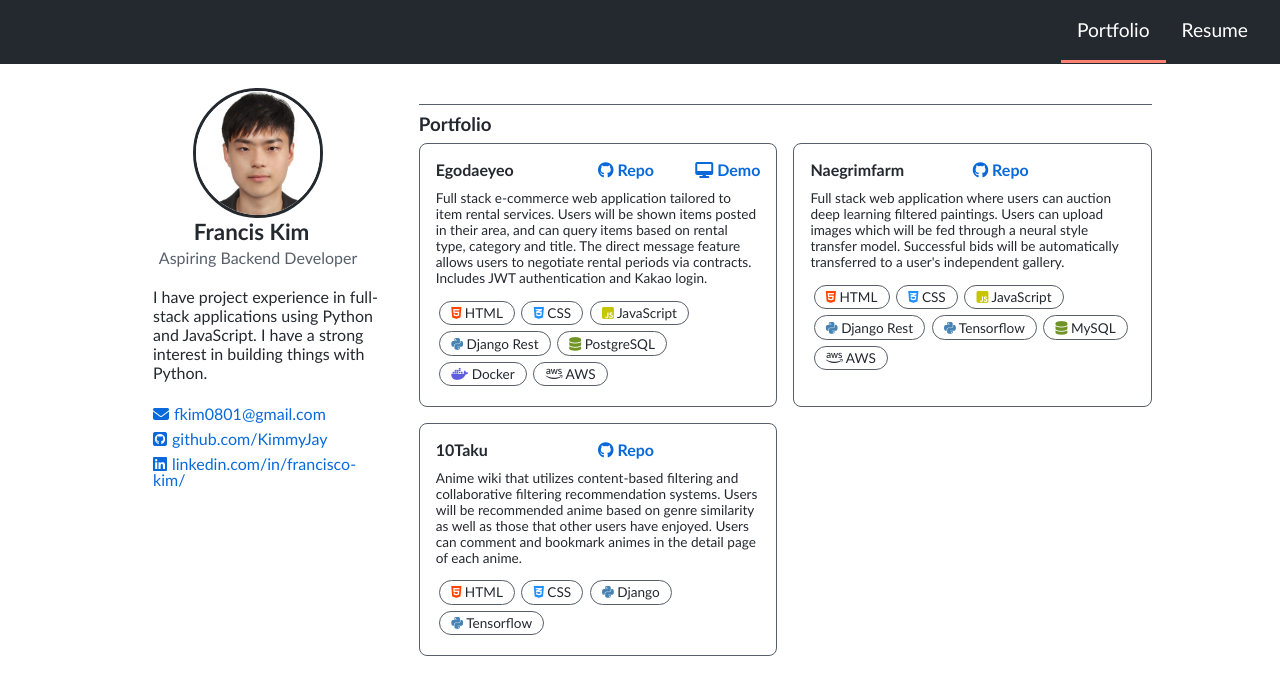
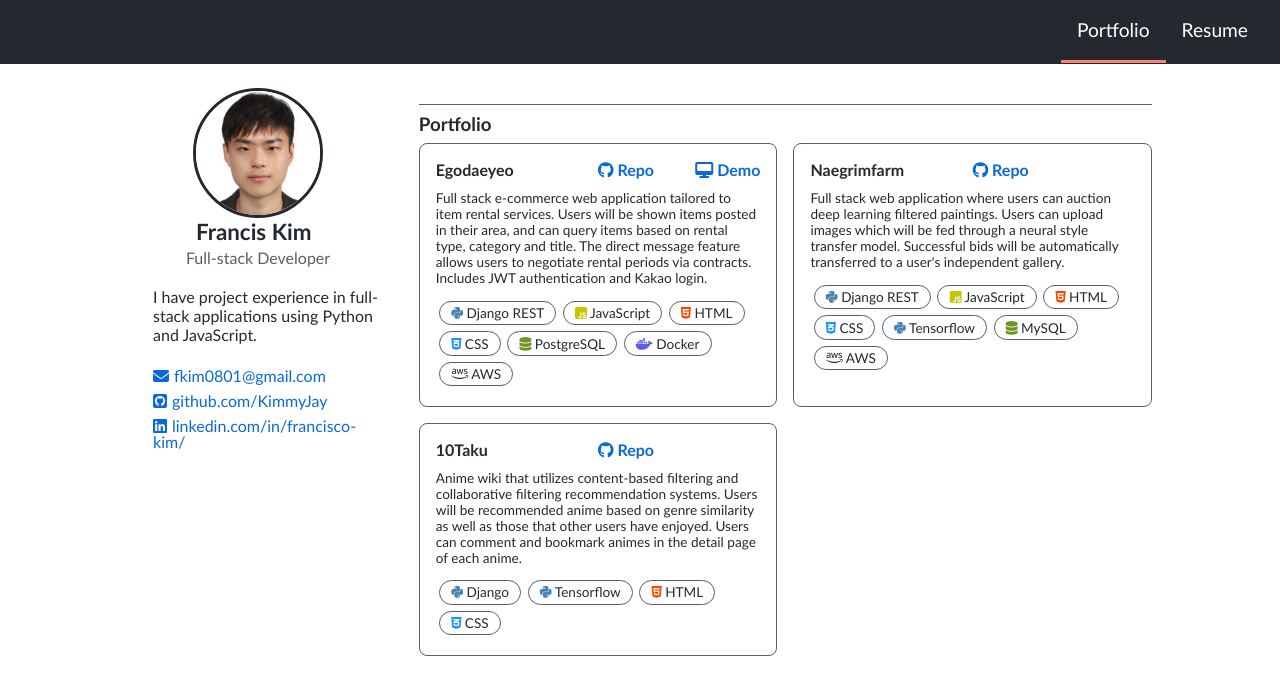
Before and after one commit to KimmyJay/KimmyJay.github.io, a plain HTML site: page index.html in a window 1280 px wide. Drawn offline with Linux system fonts and the light colour scheme.

Commit message:
resume update

```diff
--- a/index.html
+++ b/index.html
@@ -44,12 +44,11 @@
               <img class="profile-img" src="images/profile.jpg" alt="" />
               <div class="profile-title">
                 <h1 class="profile-name">Francis Kim</h1>
-                <span class="profile-job">Aspiring Backend Developer</span>
+                <span class="profile-job">Full-stack Developer</span>
               </div>
             </div>
             <p class="profile-desc">
               I have project experience in full-stack applications using Python and JavaScript.
-              I have a strong interest in building things with Python.
             </p>
             <div class="profile-contacts">
               <a
@@ -105,10 +104,10 @@
                   The direct message feature allows users to negotiate rental periods via contracts.
                   Includes JWT authentication and Kakao login.
                 <ul class="tech-list">
+                  <li class="tech-item"><i class="fab fa-python"></i> Django REST</li>
+                  <li class="tech-item"><i class="fab fa-js-square"></i> JavaScript</li>
                   <li class="tech-item"><i class="fab fa-html5"></i> HTML</li>
                   <li class="tech-item"><i class="fab fa-css3-alt"></i> CSS</li>
-                  <li class="tech-item"><i class="fab fa-js-square"></i> JavaScript</li>
-                  <li class="tech-item"><i class="fab fa-python"></i> Django Rest</li>
                   <li class="tech-item"><i class="fas fa-database"></i> PostgreSQL</li>
                   <li class="tech-item"><i class="fab fa-docker"></i> Docker</li>
                   <li class="tech-item"><i class="fab fa-aws"></i> AWS</li>
@@ -134,10 +133,10 @@
                   Users can upload images which will be fed through a neural style transfer model. Successful bids will be automatically transferred to a user's independent gallery.
                 </p>
                 <ul class="tech-list">
+                  <li class="tech-item"><i class="fab fa-python"></i> Django REST</li>
+                  <li class="tech-item"><i class="fab fa-js-square"></i> JavaScript</li>
                   <li class="tech-item"><i class="fab fa-html5"></i> HTML</li>
                   <li class="tech-item"><i class="fab fa-css3-alt"></i> CSS</li>
-                  <li class="tech-item"><i class="fab fa-js-square"></i> JavaScript</li>
-                  <li class="tech-item"><i class="fab fa-python"></i> Django Rest</li>
                   <li class="tech-item"><i class="fab fa-python"></i> Tensorflow</li>
                   <li class="tech-item"><i class="fas fa-database"></i> MySQL</li>
                   <li class="tech-item"><i class="fab fa-aws"></i> AWS</li>
@@ -163,10 +162,10 @@
                   Anime wiki that utilizes content-based filtering and collaborative filtering recommendation systems. Users will be recommended anime based on genre similarity as well as those that other users have enjoyed. Users can comment and bookmark animes in the detail page of each anime.
                 </p>
                 <ul class="tech-list">
+                  <li class="tech-item"><i class="fab fa-python"></i> Django</li>
+                  <li class="tech-item"><i class="fab fa-python"></i> Tensorflow</li>
                   <li class="tech-item"><i class="fab fa-html5"></i> HTML</li>
                   <li class="tech-item"><i class="fab fa-css3-alt"></i> CSS</li>
-                  <li class="tech-item"><i class="fab fa-python"></i> Django</li>
-                  <li class="tech-item"><i class="fab fa-python"></i> Tensorflow</li>
                 </ul>
               </li>
 
--- a/styles/style.css
+++ b/styles/style.css
@@ -217,7 +217,7 @@ input[type='checkbox'] {
 
 .profile-name {
   font-size: 1.4rem;
-  margin-left: 35px;
+  margin-left: 10px;
 }
 
 .profile-job {
```
Also changed, not shown: templates/resume.html (+1 -1 lines), 1 other file.
